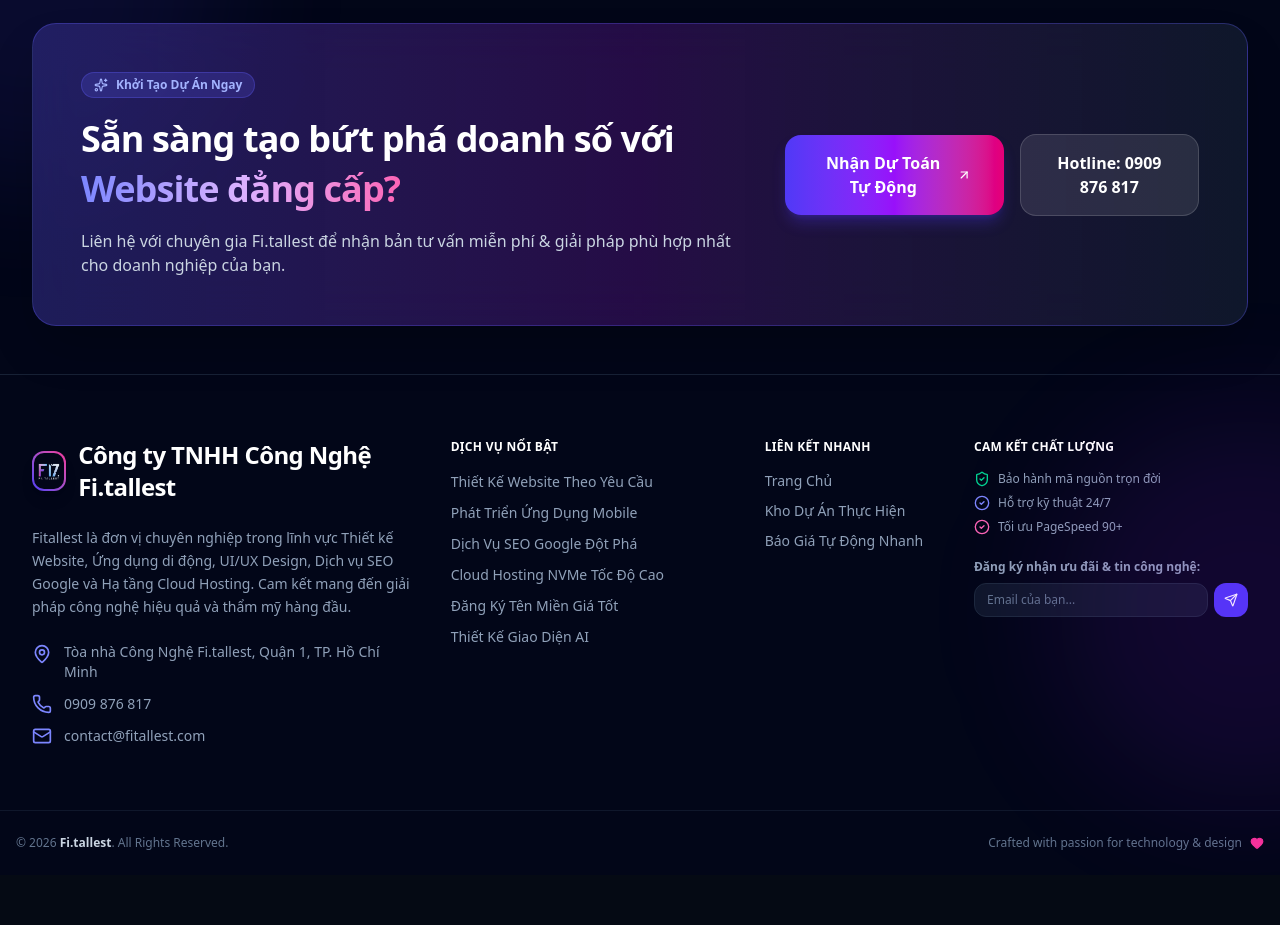
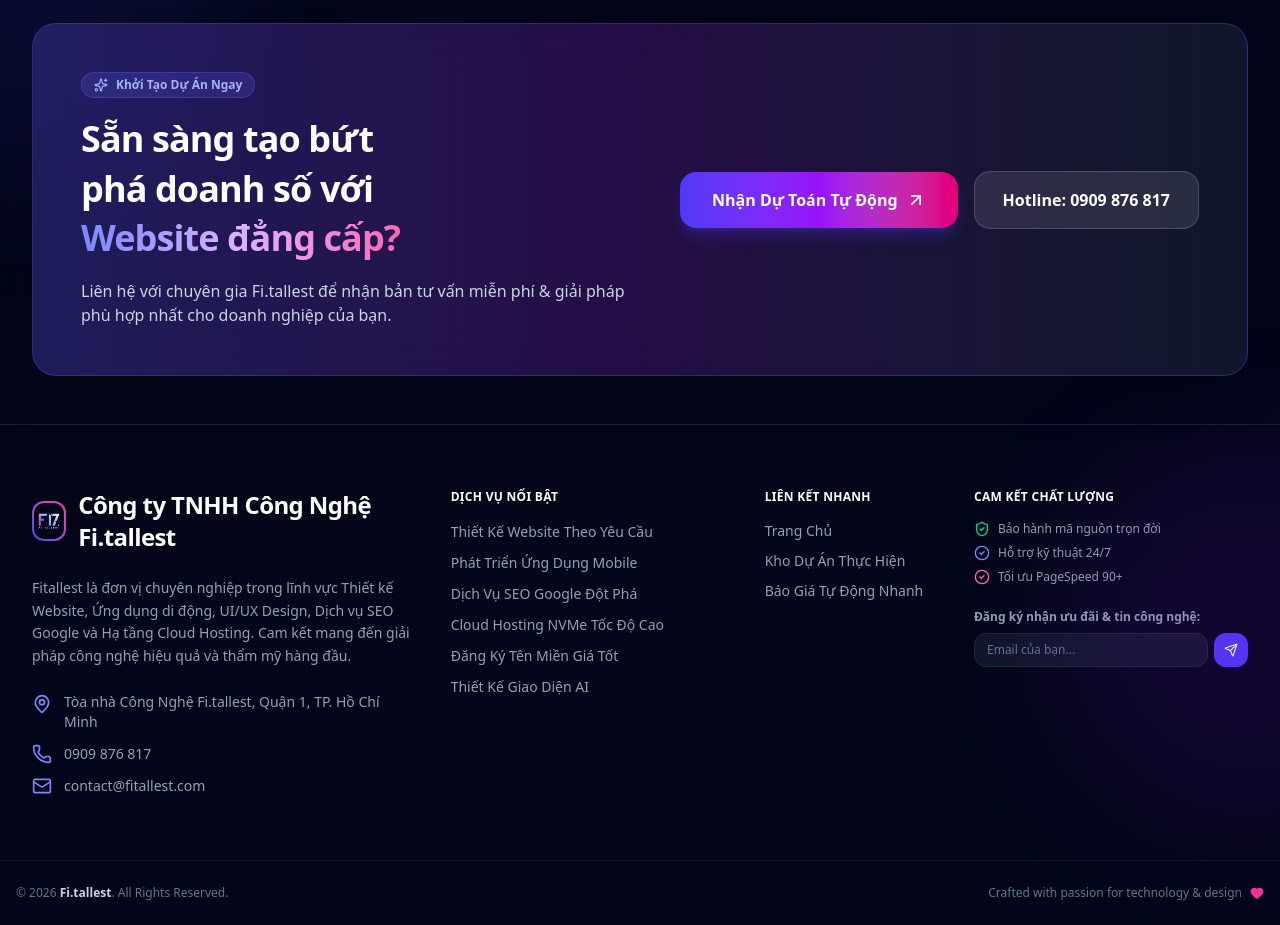
Before and after one commit to fitallesttryhard/WEB, a React (Vite) app: page / in a window 1280 px wide. Shown: the part 5440-6365 px from the top of the page. Before the commit the page ends 6315 px from the top, so only its background shows below. Built offline with nearby package versions, Linux system fonts and the light colour scheme; no server answers; the database is empty.

Commit message:
fix(buttons): prevent text line-wrapping inside CTA banner buttons using whitespace-nowrap and flex-shrink-0

```diff
--- a/src/components/fitallest/Footer.tsx
+++ b/src/components/fitallest/Footer.tsx
@@ -55,17 +55,17 @@ export const FitallestFooter: React.FC<FooterProps> = ({ setCurrentTab }) => {
             </p>
           </div>
 
-          <div className="flex flex-col sm:flex-row items-center gap-4 w-full sm:w-auto">
+          <div className="flex flex-col sm:flex-row items-center gap-4 w-full lg:w-auto shrink-0">
             <button
               onClick={() => navigate('quote')}
-              className="w-full sm:w-auto px-8 py-4 rounded-2xl bg-gradient-to-r from-indigo-600 via-purple-600 to-pink-600 hover:from-indigo-500 hover:to-pink-500 text-white font-bold shadow-lg shadow-indigo-600/30 hover:scale-105 transition-all duration-300 flex items-center justify-center gap-2"
+              className="w-full sm:w-auto whitespace-nowrap shrink-0 px-8 py-4 rounded-2xl bg-gradient-to-r from-indigo-600 via-purple-600 to-pink-600 hover:from-indigo-500 hover:to-pink-500 text-white font-bold shadow-lg shadow-indigo-600/30 hover:scale-105 transition-all duration-300 flex items-center justify-center gap-2"
             >
-              <span>Nhận Dự Toán Tự Động</span>
-              <ArrowUpRight className="w-5 h-5" />
+              <span className="whitespace-nowrap">Nhận Dự Toán Tự Động</span>
+              <ArrowUpRight className="w-5 h-5 shrink-0" />
             </button>
             <a
               href={`tel:${hotline.replace(/\s+/g, '')}`}
-              className="w-full sm:w-auto px-7 py-4 rounded-2xl bg-white/10 hover:bg-white/20 border border-white/15 text-white font-semibold text-center transition-all"
+              className="w-full sm:w-auto whitespace-nowrap shrink-0 px-7 py-4 rounded-2xl bg-white/10 hover:bg-white/20 border border-white/15 text-white font-semibold text-center transition-all"
             >
               Hotline: {hotline}
             </a>
```
